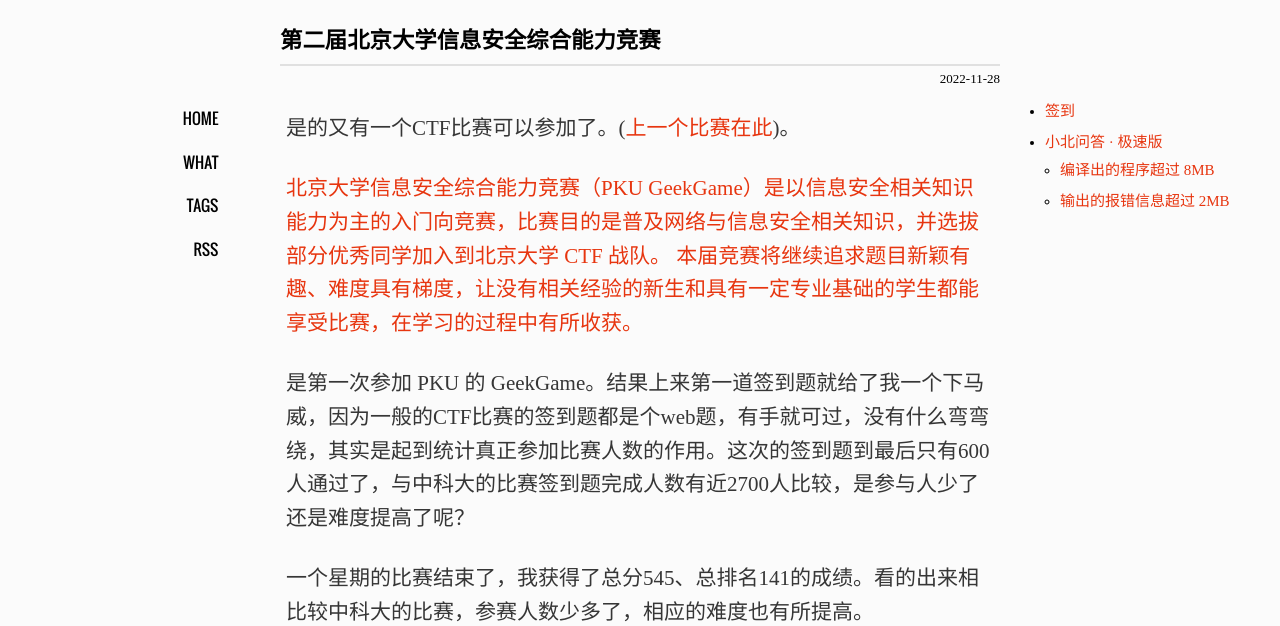
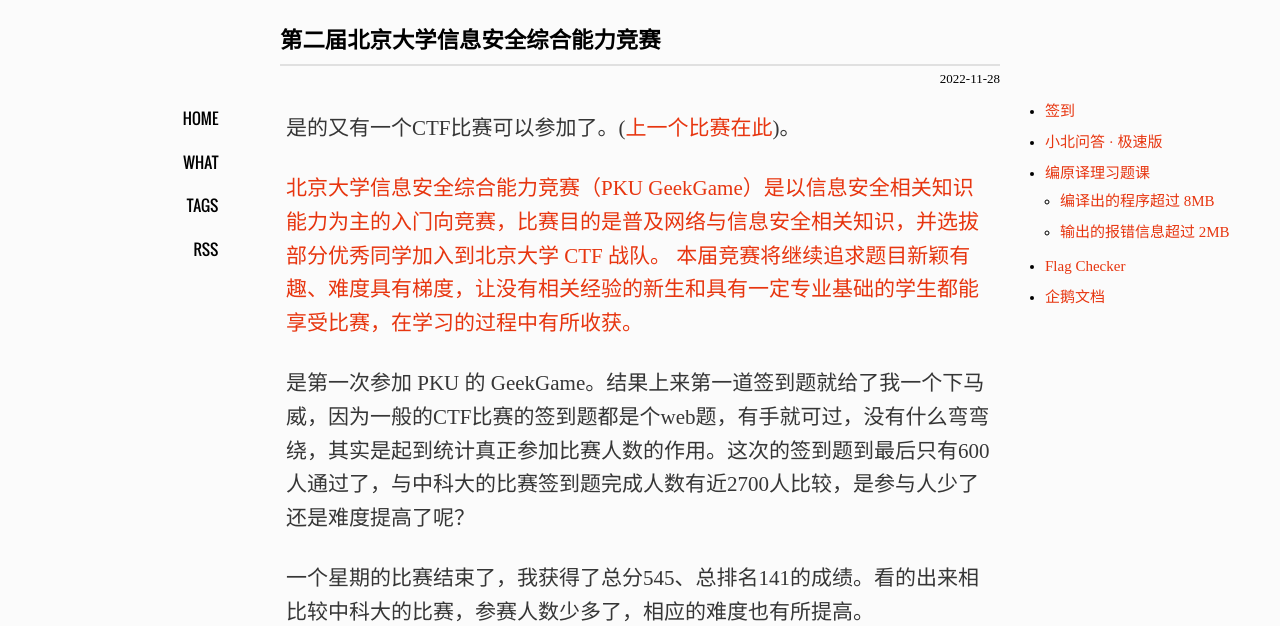
Before and after one commit to xavierskip/xavierskip.github.io, a Jekyll site: the page built from _posts/2022-11-28-pku-geekgame.md, in a window 1280 px wide. Shown: the top 626 px of the page. Built offline with Jekyll 4.4.1, drawn with Linux system fonts in a browser that asks for light colours; comment, search, counter and statistics services are not loaded; a style sheet for code colours, icons or effects is not loaded; grey boxes are pictures that could not be loaded.

Commit message:
Update 2022-11-28-pku-geekgame.md

````diff
--- a/_posts/2022-11-28-pku-geekgame.md
+++ b/_posts/2022-11-28-pku-geekgame.md
@@ -19,7 +19,7 @@
 
 下面就记录一下我的解题过程：
 
-#### [签到](https://geekgame.pku.edu.cn/#/game/prob19)
+# [签到](https://geekgame.pku.edu.cn/#/game/prob19)
 
 下载下来一个PDF文件，这是要干啥，我还煞有其事的把文件丢进[HxD](https://mh-nexus.de/en/hxd/)里观察一番，没有。一个签到题而已，还要怎么复杂呢？我观察到用edge浏览器打开pdf文件会显示“此文件具有受限权限。您可能无法访问某些功能。”是无法复制吗？在edge浏览器中确实无法复制（后来我发现只有edge浏览器实现了这样的限制，在chrome和Firefox中都没有限制复制），我找了一个可以解锁的网站给这个pdf解锁试试看，这时候发现文件下面那个高度怀疑是flag的那段文字无法单独复制出来，因为背景有其他文字干扰复制（其实可以不用鼠标选择访问，直接ctrl+a全选复制），我换到firefox中，可以正常的选择到那段异常的文字而不会受到背景下其他字符的干扰。结果复制出来的文字并不是，这只是签到题呀！要不要什么弯弯绕呀！这里我是把复制出来的粘贴到了浏览器地址栏中，格式中换行被吞了。
 
@@ -33,7 +33,7 @@
 
 这下就很清楚的了，我是看到了提示：“第一届 PKU GeekGame [签到题的题解](https://github.com/PKU-GeekGame/geekgame-1st/tree/master/writeups/xmcp#%E7%AD%BE%E5%88%B0-signin)对解出本题可能有帮助”，我总算是搞明白了。
 
-#### [小北问答 · 极速版](https://geekgame.pku.edu.cn/#/game/prob01)
+# [小北问答 · 极速版](https://geekgame.pku.edu.cn/#/game/prob01)
 
 这道题很有意思，是我有信心搞定的一道题。总共有八个问题，每次抽取其中7个问题，答对后每题14分，在一定时间内完成再加2分，也就是说7题全部答对，并且必须是用脚本才能在一定的时间内完成的即可拿到满分即第二个flag。这八道题是：
 
@@ -247,11 +247,11 @@
 ![兴奋](https://f.xavierskip.com:42049/i/f47957840d6685618b07d67dd5b7129769992ff18d2bf7cec6602449bf88a26c.jpg)
 
 
-### [编原译理习题课](https://geekgame.pku.edu.cn/#/game/prob04)
+# [编原译理习题课](https://geekgame.pku.edu.cn/#/game/prob04)
 
 这题有三个flag，最终有210人部分通过，其实不难，前两个通过搜索就能完成，感觉是个送分题，结果只有210人部分通过，看来参加PKU的比赛确实没有USTC的多呀！
 
-##### 编译出的程序超过 8MB
+## 编译出的程序超过 8MB
 [increase binary executable size](https://stackoverflow.com/questions/43520681/increase-binary-executable-size)
 
 ``` c
@@ -267,13 +267,13 @@
 }
 ```
 
-##### 输出的报错信息超过 2MB
+## 输出的报错信息超过 2MB
 [只用 30 行以内代码，C++ 最多可以产生多少行的编译错误信息？](https://www.zhihu.com/question/61427323)
 `struct x struct z<x(x(x(x(x(x(x(x(x(x(x(x(x(x(x(x(x(x(y,x(y><y*,x(y*w>v<y*,w,x{}`
 
 其实我也不懂为啥，面对搜索引擎答题呗！
 
-### [Flag Checker](https://geekgame.pku.edu.cn/#/game/prob15)
+# [Flag Checker](https://geekgame.pku.edu.cn/#/game/prob15)
 
 一个逆向java的题目，我居然解出来了。还好不是逆向C之类的，估计我就不行了。
 
@@ -352,7 +352,7 @@
 ```
 
 
-### [企鹅文档](https://geekgame.pku.edu.cn/#/game/prob21)
+# [企鹅文档](https://geekgame.pku.edu.cn/#/game/prob21)
 
 有点意思，又不太难的题目，是在第二阶段提示下做出来的。这道题是利用腾讯文档来的，肯定不是利用腾讯文档的漏洞了，提示是一道流量分析题，应该是就是用浏览器的工具分析http请求。
 
````
